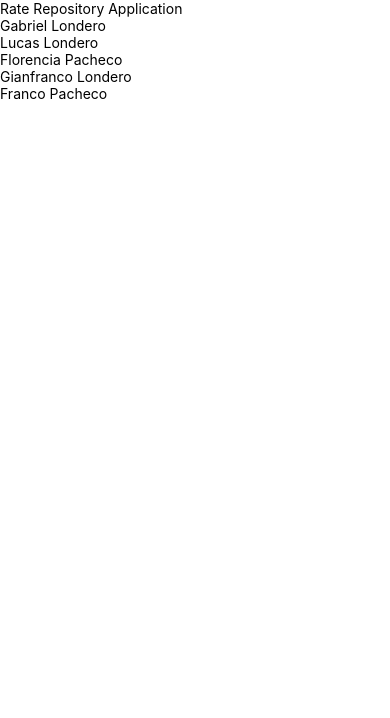
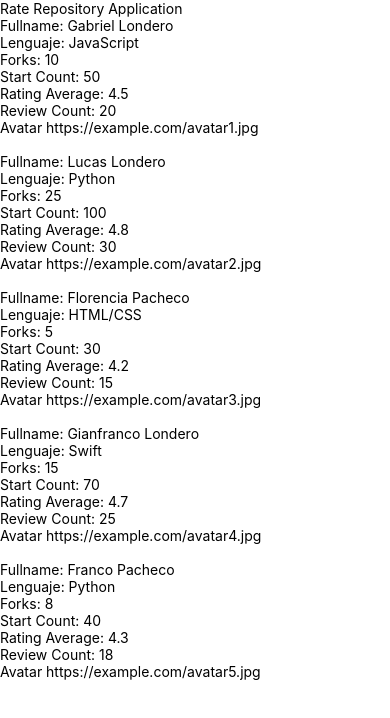
Before and after one commit to gablon29/myAppMobilDemo-reactNative, a React Native app: screen / in a window 390 px wide. Shown: the top 718 px of the page. Built offline with nearby package versions, Linux system fonts and the light colour scheme.

Commit message:
arreglendo el renderizado del componente RepositoriesList

```diff
--- a/src/components/RepositoriesList.jsx
+++ b/src/components/RepositoriesList.jsx
@@ -1,18 +1,24 @@
 import React from "react";
-import { View, Text } from "react-native";
+import { FlatList, View, Text } from "react-native";
 import { repositories } from "../data/repositories";
 
 const RepositoriesList = () => {
     return (
-        <View>
-            {
-                repositories.map(repo => (
-                    <View key={repo.id}>
-                        <Text>{repo.fullname}</Text>
-                    </View>
-                ))
-            }
-        </View>
+        <FlatList
+            data={repositories}
+            ItemSeparatorComponent={() => <Text> </Text>}
+            renderItem={({ item: repo }) => (
+                <View key={repo.id}>
+                    <Text>Fullname: {repo.fullname}</Text>
+                    <Text>Lenguaje: {repo.language}</Text>
+                    <Text>Forks: {repo.forksCount}</Text>
+                    <Text>Start Count: {repo.stargazersCount}</Text>
+                    <Text>Rating Average: {repo.ratingAverage}</Text>
+                    <Text>Review Count: {repo.reviewCount}</Text>
+                    <Text>Avatar {repo.ownerAvatarUrl}</Text>
+                </View>
+            )}
+        />
     )
 }
 
```
